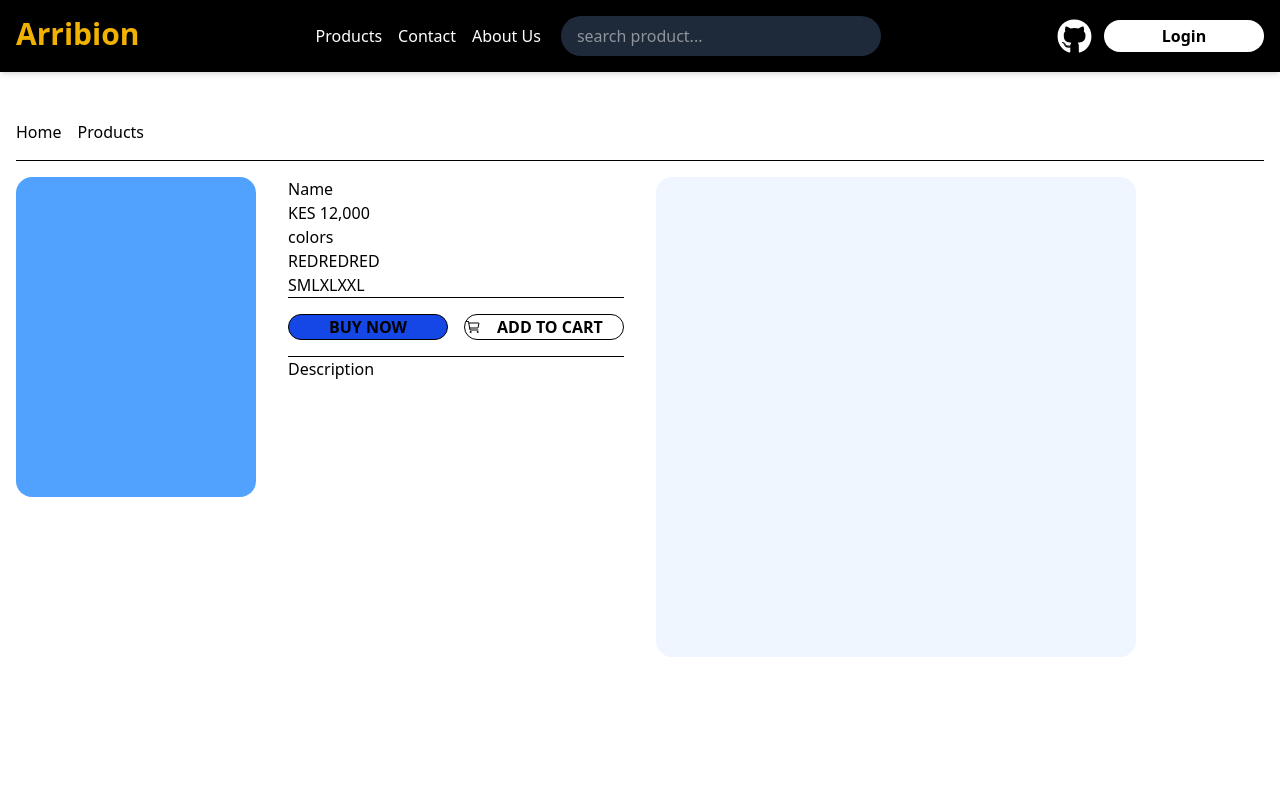
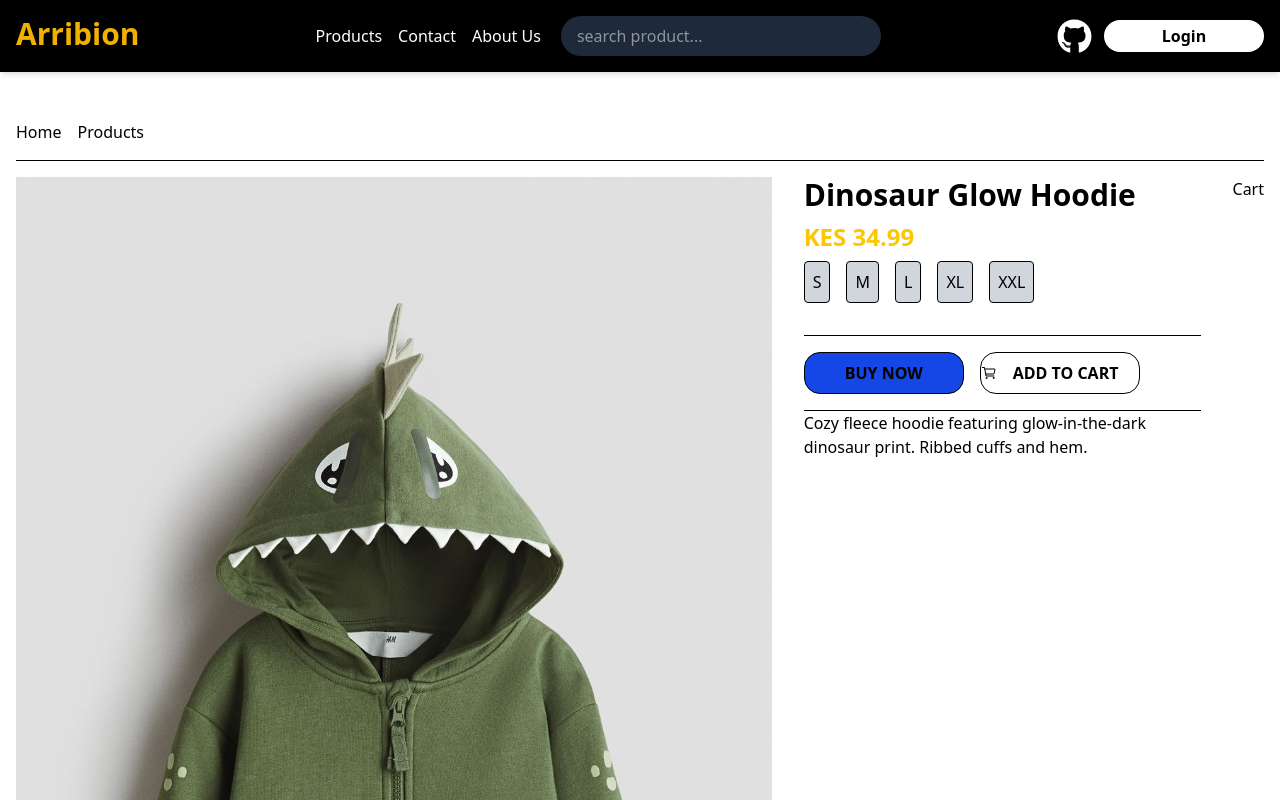
Before and after one commit to arribion-link/modern-minimalist-ecommerce, a React (Vite) app: page /product/details/k-hood-001 in a window 1280 px wide. Shown: the top 800 px of the page. Built offline with nearby package versions, Linux system fonts and the light colour scheme.

Commit message:
updated the the product details page and the routes

```diff
--- /dev/null
+++ b/src/components/ui/Cart.tsx
@@ -0,0 +1,10 @@
+
+const Cart = () => {
+  return (
+    <div>
+      Cart
+    </div>
+  )
+}
+
+export default Cart
--- a/src/pages/ProductDetails.tsx
+++ b/src/pages/ProductDetails.tsx
@@ -1,6 +1,39 @@
-import { Link } from "react-router-dom"
+import { Link, useParams } from "react-router-dom";
+import oops_image from "../assets/oops.jpg";
 import { IoCartOutline } from "react-icons/io5";
-const ProductDetails = () => {
+import Cart from "../components/ui/Cart";
+import products from "../data/product.json";
+
+type Product = {
+  id: number | string;
+  name: string;
+  price: number;
+  description: string;
+  image?: string;
+};
+
+const ProductDetails: React.FC = () => {
+  const { id } = useParams<{ id: string }>();
+  const product = products.find((p: Product) => p.id.toString() === id) as
+    | Product
+    | undefined;
+
+  if (!product) {
+    return (
+      <div className="mt-[10em] flex justify-center">
+        <div>
+          <img src={oops_image} alt="not found" className="max-w-[15em]" />
+          <h1 className="text-3xl font-bold text-red-500 text-center">
+            Oops Something Went wrong!!!
+          </h1>
+          <h2 className="text-center text-2xl">
+            can't get the product details
+          </h2>
+        </div>
+      </div>
+    );
+  }
+
   return (
     <section className="mt-30 min-h-[50vh] mx-4">
       <ul className="flex gap-4">
@@ -8,64 +41,65 @@ const ProductDetails = () => {
           <Link to="/">Home</Link>
         </li>
         <li>
-          <Link to="/">Products</Link>
+          <Link to="/products">Products</Link>
         </li>
       </ul>
 
       <hr className="my-4" />
 
       <div className="flex gap-8">
+        <div className="bg-gray-100 rounded-2xl min-w-[25em] min-h-[40vh] flex items-center justify-center">
+          <img
+            src={product.image ?? oops_image}
+            alt={product.name}
+            className="max-w-full max-h-full"
+          />
+        </div>
+
         <div>
-          <div className="bg-blue-400 rounded-2xl min-w-[15em] min-h-[40vh]">
-            <img src="" alt="" />
+          <h1 className="font-bold text-3xl mb-2">{product.name}</h1>
+          <h2 className="text-yellow-400 font-bold text-2xl mb-2">
+            KES <span>{product.price}</span>
+          </h2>
+
+          <div className="flex gap-4 mb-8">
+            <span className="bg-gray-300 p-2 rounded border cursor-pointer hover:border-blue-500">
+              S
+            </span>
+            <span className="bg-gray-300 p-2 rounded border cursor-pointer hover:border-blue-500">
+              M
+            </span>
+            <span className="bg-gray-300 p-2 rounded border cursor-pointer hover:border-blue-500">
+              L
+            </span>
+            <span className="bg-gray-300 p-2 rounded border cursor-pointer hover:border-blue-500">
+              XL
+            </span>
+            <span className="bg-gray-300 p-2 rounded border cursor-pointer hover:border-blue-500">
+              XXL
+            </span>
           </div>
-          {/* <div className="flex gap-4">
-            <div className="bg-blue-500 w-[10em] h-[10em] rounded-2xl">
-              <img src="" alt="" />
-            </div>
-            <div className="bg-blue-500 w-[10em] h-[10em] rounded-2xl">
-              <img src="" alt="" />
-            </div>
-            <div className="bg-blue-500 w-[10em] h-[10em] rounded-2xl">
-              <img src="" alt="" />
-            </div>
-          </div> */}
-        </div>
-        <div>
-          <h1>Name</h1>
-          <h2>KES 12,000</h2>
-          <div>
-            colors
-            <div>
-              <span>RED</span>
-              <span>RED</span>
-              <span>RED</span>
-            </div>
-          </div>
-          <div>
-            <span>S</span>
-            <span>M</span>
-            <span>L</span>
-            <span>XL</span>
-            <span>XXL</span>
-          </div>
+
           <hr />
+
           <div className="flex gap-4">
-            <button className="bg-blue-700 border rounded-2xl w-[10em] font-bold my-4 ">
+            <button className="bg-blue-700 border rounded-2xl w-[10em] font-bold my-4 py-2">
               BUY NOW
             </button>
             <button className="flex gap-4 border rounded-2xl w-[10em] font-bold items-center my-4">
               <IoCartOutline /> ADD TO CART
             </button>
           </div>
+
           <hr />
-          <p>Description</p>
+
+          <p>{product.description}</p>
         </div>
 
-        <div className="bg-blue-50 w-[30em] h-[30em] rounded-2xl"></div>
+        <Cart />
       </div>
     </section>
   );
-}
+};
 
-export default ProductDetails
+export default ProductDetails;
--- a/src/pages/ProductsPage.tsx
+++ b/src/pages/ProductsPage.tsx
@@ -9,7 +9,7 @@ const ProductsPage = () => {
         <ProductPageHeader />
         <div className="grid grid-cols-[repeat(4,minmax(250px,1fr))] gap-4">
           {products.map((product) => (
-            <Link to="/product/details/:id">
+            <Link to={`/product/details/${product.id}`}>
               <ProductCard
                 price={product.price}
                 name={product.name}
```
Also changed, not shown: src/assets/oops.jpg (added).
